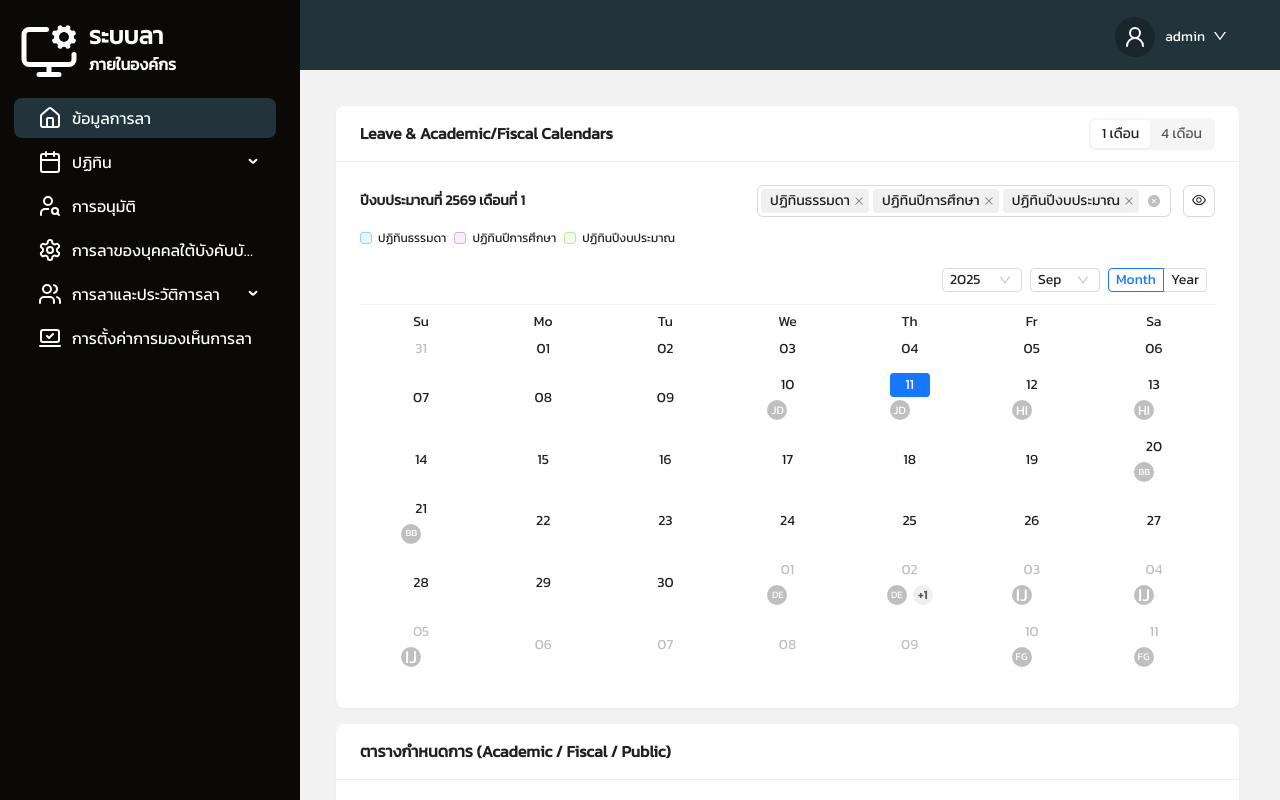
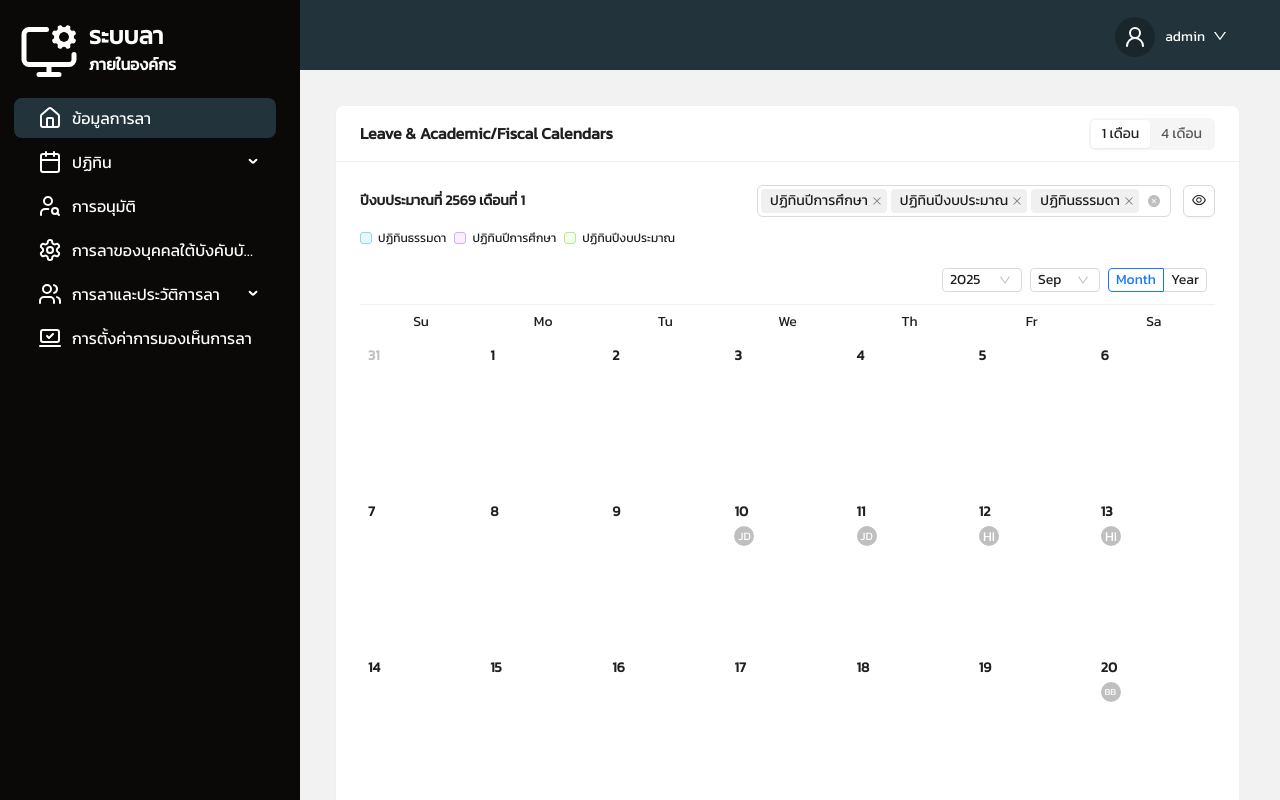
Before and after one commit to PrinTTer/leave-system-v2, a Next.js app: page /private/calendar in a window 1280 px wide. Shown: the top 800 px of the page. Built offline with nearby package versions, Linux system fonts and the light colour scheme; what @ant-design/nextjs-registry would draw is missing.

Commit message:
fix/calendar-box

```diff
--- a/src/app/components/calendar/CalendarBox.tsx
+++ b/src/app/components/calendar/CalendarBox.tsx
@@ -1,6 +1,6 @@
 'use client';
 
-import { useEffect, useMemo, useState } from 'react';
+import { useCallback, useEffect, useMemo, useState } from 'react';
 import { Calendar, Button, Avatar, Tooltip, Flex, Modal, Tag, Divider } from 'antd';
 import { EyeOutlined, EyeInvisibleOutlined } from '@ant-design/icons';
 import dayjs, { Dayjs } from 'dayjs';
@@ -24,7 +24,27 @@ const users: UserRef[] = [
   { id: '7', name: 'Frank Green' },
   { id: '8', name: 'Grace Harris' },
   { id: '9', name: 'Hank Irving' },
-  { id: '10', name: 'Ivy Jackson' },
+  { id: '10', name: 'Axl Rose' },
+  { id: '11', name: 'Jack King' },
+  { id: '12', name: 'Kathy Lee' },
+  { id: '13', name: 'Larry Moore' },
+  { id: '14', name: 'Mona Nelson' },
+  { id: '15', name: 'Nina Owens' },
+  { id: '16', name: 'Oscar Perez' },
+  { id: '17', name: 'Paula Quinn' },
+  { id: '18', name: 'Quincy Roberts' },
+  { id: '19', name: 'Rachel Scott' },
+  { id: '20', name: 'Steve Turner' },
+  { id: '21', name: 'Tina Underwood' },
+  { id: '22', name: 'Uma Vargas' },
+  { id: '23', name: 'Victor White' },
+  { id: '24', name: 'Wendy Xu' },
+  { id: '25', name: 'Xander Young' },
+  { id: '26', name: 'Yara Zimmerman' },
+  { id: '27', name: 'Zack Allen' },
+  { id: '28', name: 'Amy Baker' },
+  { id: '29', name: 'Brian Carter' },
+  { id: '30', name: 'Cathy Diaz' },
 ];
 
 // eslint-disable-next-line @typescript-eslint/no-unused-vars
@@ -57,7 +77,7 @@ const shortLabel = (title: string) => {
   return `${base}…`;
 };
 
-const BRIDGE_PX = 6;
+const BRIDGE_PX = 8;
 const startOfWeek = (d: Dayjs) => d.startOf('week'); // อาทิตย์-เสาร์
 const endOfWeek = (d: Dayjs) => d.endOf('week');
 
@@ -155,13 +175,13 @@ export default function CalendarBox({ viewMode }: CalendarBoxProps) {
     );
   };
 
-  const openDetail = (date: Dayjs) => {
+  const openDetail = useCallback((date: Dayjs) => {
   setDetailDate(date.startOf('day'));
   setDetailOpen(true);
-  };
+}, []);
 
   // ===== แถวกลาง: โปรไฟล์ลา (จำกัด 1 + bubble จำนวนที่เหลือ) =====
-  const renderLeaveRow = (value: Dayjs) => {
+  const renderLeaveRow = useCallback((value: Dayjs) => {
     if (!showApprovedLeaves) return <div className="tt-leave-row" />;
     const leaves = getLeavesForDay(value);
     if (!leaves.length) return <div className="tt-leave-row" />;
@@ -190,10 +210,11 @@ export default function CalendarBox({ viewMode }: CalendarBoxProps) {
         )}
       </div>
     );
-  };
+  // eslint-disable-next-line react-hooks/exhaustive-deps
+  }, [showApprovedLeaves, visibleUserIds]);
 
   // ===== แถวล่าง: แถบกำหนดการ =====
-  const renderScheduleBars = (value: Dayjs) => {
+  const renderScheduleBars = useCallback((value: Dayjs) => {
     const schedules = getSchedulesForDay(value);
     const maxBars = 3;
     const overflowCount = Math.max(0, schedules.length - maxBars);
@@ -231,8 +252,12 @@ export default function CalendarBox({ viewMode }: CalendarBoxProps) {
           const isLastRow = idx === arr.length - 1;
 
           return (
-            <li key={`${s.id}-${value.format('YYYYMMDD')}`} className="tt-sched-item">
+            <li
+              key={`${s.id}-${value.format('YYYYMMDD')}`}
+              className="tt-sched-item"              // << เพิ่ม
+            >
               <div
+                className="tt-bar"                   // << เพิ่ม
                 title={s.title}
                 style={{
                   background: style.bg,
@@ -259,20 +284,10 @@ export default function CalendarBox({ viewMode }: CalendarBoxProps) {
         })}
       </ul>
     );
-  };
+  // eslint-disable-next-line react-hooks/exhaustive-deps
+  }, [selectedCalendars]);
 
 
-  // ===== dateCellRender: ใช้พื้นที่ content เป็น grid (แถวกลาง + แถวล่าง) =====
-  const dateCellRender = (value: Dayjs) => {
-    return (
-      <div onDoubleClick={() => openDetail(value)} style={{ cursor: 'default' }}>
-        {/* แถวกลาง */}
-        {renderLeaveRow(value)}
-        {/* แถวล่าง */}
-        {renderScheduleBars(value)}
-      </div>
-    );
-  };
 
   /** มุมมอง 4 เดือน */
 /** มุมมอง 4 เดือน (current + next 3) และล็อก 3 กล่องหลัง */
@@ -384,19 +399,33 @@ const renderQuarterView = () => {
       </div>
 
       {/* Calendar */}
+     {viewMode === 'month' ? (
         <div className="ttleave-cal">
-        {viewMode === 'month' ? (
           <Calendar
+            key={`month-${selectedCalendars.sort().join('|')}-${showApprovedLeaves ? '1' : '0'}`}
             value={selectedDate}
             onChange={(d) => setSelectedDate(d)}
             onSelect={(d) => openDetail(d)}
             fullscreen={false}
-            cellRender={dateCellRender}
+            // ใช้ fullCellRender เพื่อคุมโครงสร้างเซลล์เอง (เหมือน quarter view)
+            fullCellRender={(current, info) => {
+              if (info.type !== 'date') return info.originNode;
+              return (
+                <div className="tt-cell" onDoubleClick={() => openDetail(current)}>
+                  <div className="tt-day">{current.date()}</div>
+                  {/* แถวโปรไฟล์ลา (1 โปรไฟล์ + bubble +n) */}
+                  {renderLeaveRow(current)}
+                  {/* แถบกำหนดการ สูงสุด 3 แถวย่อย + ต่อเนื่องข้ามวัน */}
+                  {renderScheduleBars(current)}
+                </div>
+              );
+            }}
           />
+        </div>
       ) : (
         renderQuarterView()
       )}
-      </div>
+
 
       {/* Modal รายละเอียดของวัน */}
       <Modal
@@ -455,21 +484,22 @@ const renderQuarterView = () => {
         )}
       </Modal>
 
+
       {/* ---- Global styles เฉพาะในกล่องนี้ เพื่อ “ตรึงความสูงเซลล์ + layout 2 แถว” ---- */}
       <style jsx global>{`
-        /* ครอบ Calendar ด้วย .ttleave-cal ที่ container */
+        /* Layout และขนาดคงที่ต่อเซลล์ */
         .ttleave-cal {
-          --cell-pad-y: 8px;      /* padding บน/ล่างของเซลล์ */
-          --daynum-h: 22px;       /* แถวเลขวัน */
-          --leave-row-h: 26px;    /* แถวโปรไฟล์ลา (1 avatar + bubble +N) */
-          --sched-row-h: 24px;    /* ความสูงแท่งกำหนดการต่อบรรทัด */
-          --row-gap: 4px;         /* ช่องว่างระหว่างแท่ง */
-          --sched-rows: 3;        /* รองรับ 3 แถบ */
+          --cell-pad-y: 8px;
+          --daynum-h: 22px;
+          --leave-row-h: 26px;
+          --sched-row-h: 24px;
+          --row-gap: 4px;
+          --sched-rows: 3; /* สูงสุด 3 แถวย่อย */
           --sched-rows-h: calc(var(--sched-rows) * var(--sched-row-h) + (var(--sched-rows) - 1) * var(--row-gap));
           --cell-h: calc(var(--cell-pad-y)*2 + var(--daynum-h) + var(--leave-row-h) + var(--sched-rows-h));
         }
 
-        /* โครง cell ของเราเอง */
+        /* โครงสร้างเซลล์ 3 แถว: เลขวัน / แถวลา / แถบกำหนดการ */
         .ttleave-cal .tt-cell {
           height: var(--cell-h);
           padding: var(--cell-pad-y) 8px;
@@ -477,20 +507,29 @@ const renderQuarterView = () => {
           display: grid;
           grid-template-rows: var(--daynum-h) var(--leave-row-h) var(--sched-rows-h);
           overflow-y: hidden;   /* กันล้นลงล่าง ไม่คร่อมสัปดาห์ถัดไป */
-          overflow-x: visible;  /* ให้แท่งเชื่อมข้ามวันได้ */
+          overflow-x: visible;  /* ให้แถบเชื่อมข้ามวันได้ด้วย negative margin */
+          position: relative;   /* สำหรับ badge / +more */
         }
+
+        /* แถวเลขวัน: จัดให้เรียงแนวเดียวกันทุกเซลล์ */
         .ttleave-cal .tt-day {
           height: var(--daynum-h);
           line-height: var(--daynum-h);
+          font-weight: 600;
+          text-align: left; /* จะได้ชิดซ้ายเท่ากันทุกวัน */
         }
+
+        /* แถวโปรไฟล์ลา */
         .ttleave-cal .tt-leave-row {
           height: var(--leave-row-h);
           display: flex;
           align-items: center;
           gap: 6px;
-          overflow: hidden;
+          overflow: hidden; /* เผื่อชื่อยาว/เนื้อหามากเกิน */
         }
-        .ttleave-cal .tt-bars {
+
+        /* รายการแถบกำหนดการ (3 แถวย่อยสูงสุด) */
+        .ttleave-cal .tt-sched-list {
           height: var(--sched-rows-h);
           display: flex;
           flex-direction: column;
@@ -498,13 +537,55 @@ const renderQuarterView = () => {
           margin: 0;
           padding: 0;
           list-style: none;
-          overflow: hidden;     /* ถ้า >3 แถบ จะถูกซ่อนไม่ดันความสูง */
+          overflow: hidden; /* ถ้ามากกว่า 3 แถบจะถูกซ่อน ไม่ดันความสูงเซลล์ */
         }
-        .ttleave-cal .tt-bar {  /* ใช้กับแต่ละรายการกำหนดการ */
-          height: var(--sched-row-h);
-          box-sizing: border-box;
-          /* ใส่สี/ขอบ/bridge margin ต่อเนื่องข้ามวันตามที่คุณทำไว้ */
+
+        /* ปุ่ม +more ในแถบสุดท้าย (ถ้ามี overflow) */
+        .ttleave-cal .tt-more {
+          position: absolute;
+          right: 4px;
+          top: 2px;
+          font-size: 11px;
+          color: #8c8c8c;
+          pointer-events: none;
         }
+        /* เอา padding ของโครงสร้างภายใน AntD ออก ไม่งั้นแถบจะไม่ชนขอบ */
+        .ttleave-cal .ant-picker-cell-inner { padding: 0 !important; }
+
+        /* ถ้าอยากให้แถบเชื่อมแนบขอบซ้าย-ขวาแบบไร้ช่องว่าง แนะนำตัด padding X ออกจาก cell */
+        .ttleave-cal .tt-cell {
+          padding: var(--cell-pad-y) 0;                 /* เดิม 8px */
+        }
+
+        /* ใส่ padding กลับเฉพาะเลขวัน + แถวโปรไฟล์ลา เพื่อไม่ให้ชิดเกินไป */
+        .ttleave-cal .tt-day,
+        .ttleave-cal .tt-leave-row { padding: 0 8px; }
+
+        /* คุมรายการแถบให้เป็นคอลัมน์สูงคงที่ */
+        .ttleave-cal .tt-sched-list {
+          height: var(--sched-rows-h);
+          display: flex;
+          flex-direction: column;
+          gap: var(--row-gap);
+          margin: 0;
+          padding: 0;
+          list-style: none;
+          overflow: hidden;
+        }
+
+        /* 1 รายการ = 1 แถว สูงตายตัว เพื่อไม่ให้ทับกัน/ถูกตัด */
+        .ttleave-cal .tt-sched-item {
+          height: var(--sched-row-h);    /* 24px */
+          display: block;                /* ชัดเจน */
+        }
+
+        /* ตัวแถบเองกินเต็มแถว */
+        .ttleave-cal .tt-bar {
+          height: 100%;
+          display: block;
+        }
+
+        /* ปุ่ม +more */
         .ttleave-cal .tt-more {
           position: absolute;
           right: 4px;
--- a/src/mock/users.ts
+++ b/src/mock/users.ts
@@ -10,5 +10,25 @@ export const usersMock: UserRef[] = [
   { id: '7',  name: 'Frank Green' },
   { id: '8',  name: 'Grace Harris' },
   { id: '9',  name: 'Hank Irving' },
-  { id: '10', name: 'Ivy Jackson' },
+  { id: '10', name: 'Axl Rose' },
+  { id: '11', name: 'Jack King' },
+  { id: '12', name: 'Kathy Lee' },
+  { id: '13', name: 'Larry Moore' },
+  { id: '14', name: 'Mona Nelson' },
+  { id: '15', name: 'Nina Owens' },
+  { id: '16', name: 'Oscar Perez' },
+  { id: '17', name: 'Paula Quinn' },
+  { id: '18', name: 'Quincy Roberts' },
+  { id: '19', name: 'Rachel Scott' },
+  { id: '20', name: 'Steve Turner' },
+  { id: '21', name: 'Tina Underwood' },
+  { id: '22', name: 'Uma Vargas' },
+  { id: '23', name: 'Victor White' },
+  { id: '24', name: 'Wendy Xu' },
+  { id: '25', name: 'Xander Young' },
+  { id: '26', name: 'Yara Zimmerman' },
+  { id: '27', name: 'Zack Allen' },
+  { id: '28', name: 'Amy Baker' },
+  { id: '29', name: 'Brian Carter' },
+  { id: '30', name: 'Cathy Diaz' },
 ];
```
Lines whose indentation alone changed are shown as unchanged.
